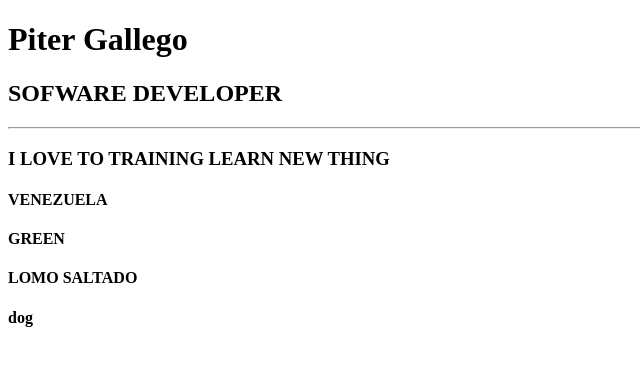
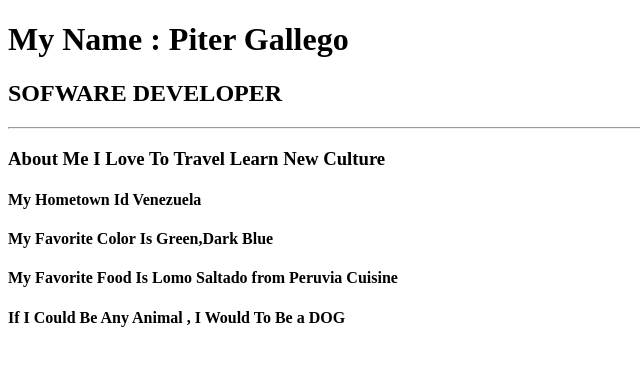
Before and after one commit to pirengallego/profile, a plain HTML site: page pireng/index.html in a window 1280 px wide. Shown: the whole page, without its empty margins (0-640 px from the left). Drawn offline with Linux system fonts and the light colour scheme.

Commit message:
update to new info

```diff
--- a/pireng/index.html
+++ b/pireng/index.html
@@ -11,26 +11,29 @@
 <body>
   <div aling="center">
 <h1>
-  Piter Gallego
+ My Name : Piter Gallego
 </h1>
 <h2>
   SOFWARE DEVELOPER
 </h2>
 <hr>
 <h3>
-  I LOVE TO TRAINING LEARN NEW THING
+  About Me
+  I Love To Travel Learn New Culture
 </h3>
 <h4>
-  VENEZUELA
+  My Hometown Id
+  Venezuela
 </h4>
 <h4>
-  GREEN
+  My Favorite Color Is Green,Dark Blue
 </h4>
 <h4>
-  LOMO SALTADO
+  My Favorite Food Is Lomo Saltado from Peruvia Cuisine
 </h4>
 <h4>
-  dog
+ If I Could Be Any Animal , I Would To
+ Be a DOG
 </h4>
   </div>
 </body>
```
